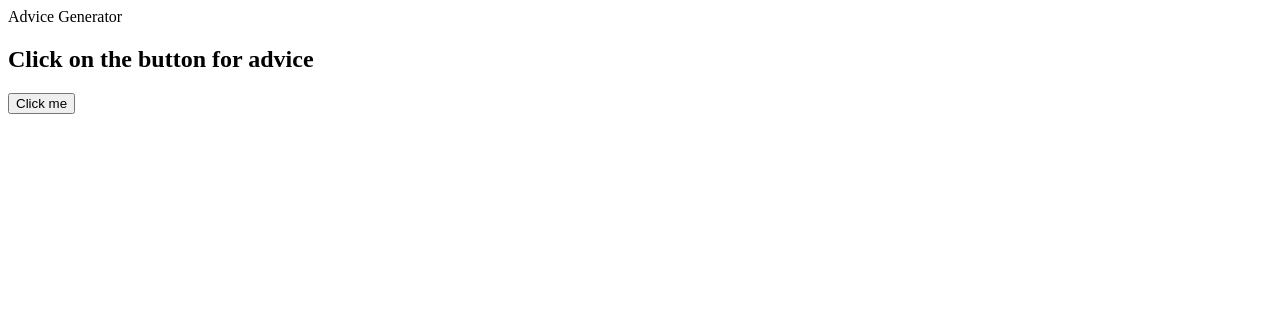
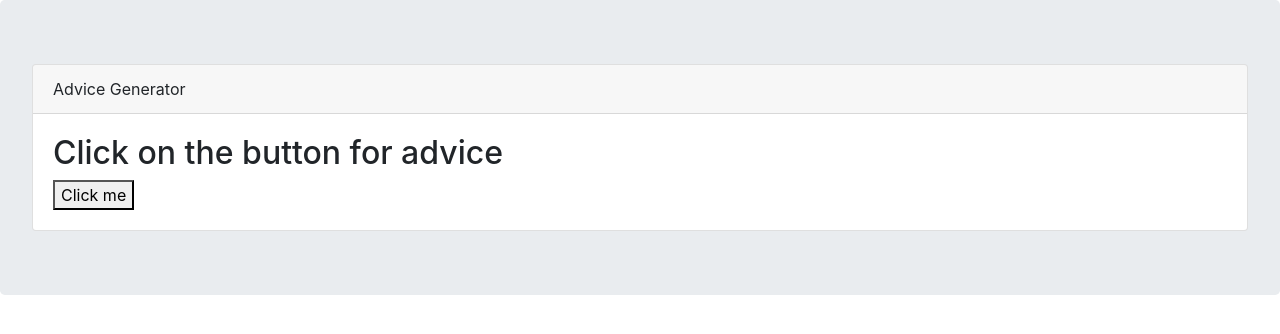
Before and after one commit to zechheneveld/api-example, a website: page index.html in a window 1280 px wide. Drawn offline with nearby package versions, Linux system fonts and the light colour scheme.

Commit message:
Bootstrap added

```diff
--- a/index.html
+++ b/index.html
@@ -5,7 +5,8 @@
   <meta name="viewport" content="width=device-width, initial-scale=1.0">
   <meta http-equiv="X-UA-Compatible" content="ie=edge">
   <title>FEFL09</title>
-  <link href="style.css" rel="stylesheet">
+  <link rel="stylesheet" href="style.css">
+  <link href="node_modules/bootstrap/dist/css/bootstrap.min.css" rel="stylesheet">
 </head>
 <body>
 
```
